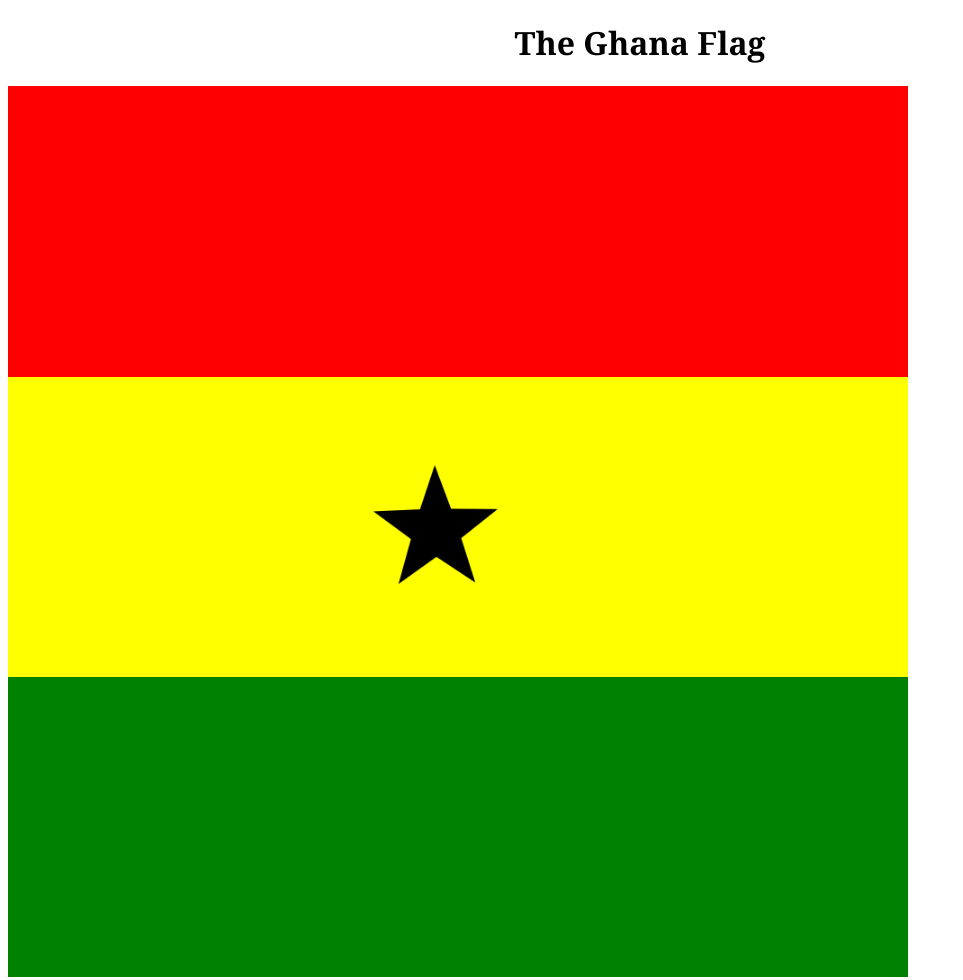
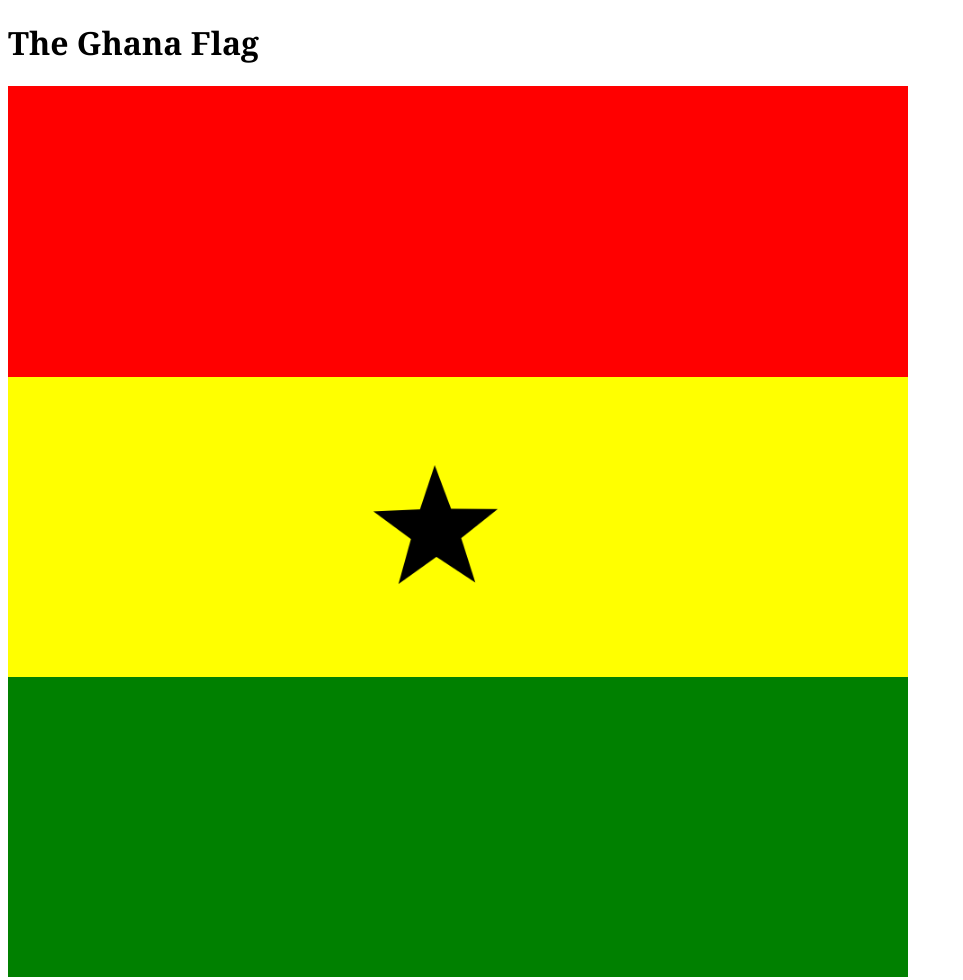
Before and after one commit to kwabenafullstack/Ghana-Flag, a plain HTML site: page index.html in a window 1280 px wide. Shown: the whole page, without its empty margins (0-963 px from the left). Drawn offline with Linux system fonts and the light colour scheme.

Commit message:
Update index.html

```diff
--- a/index.html
+++ b/index.html
@@ -6,7 +6,8 @@
     <title>Document</title>
     <style>
         h1{
-            text-align: center;
+            text-align: left;
+            margin-right: 20%;
             font-size: xx-large;
             font-style: normal;
             font-family: Georgia, 'Times New Roman', Times, serif;
```
